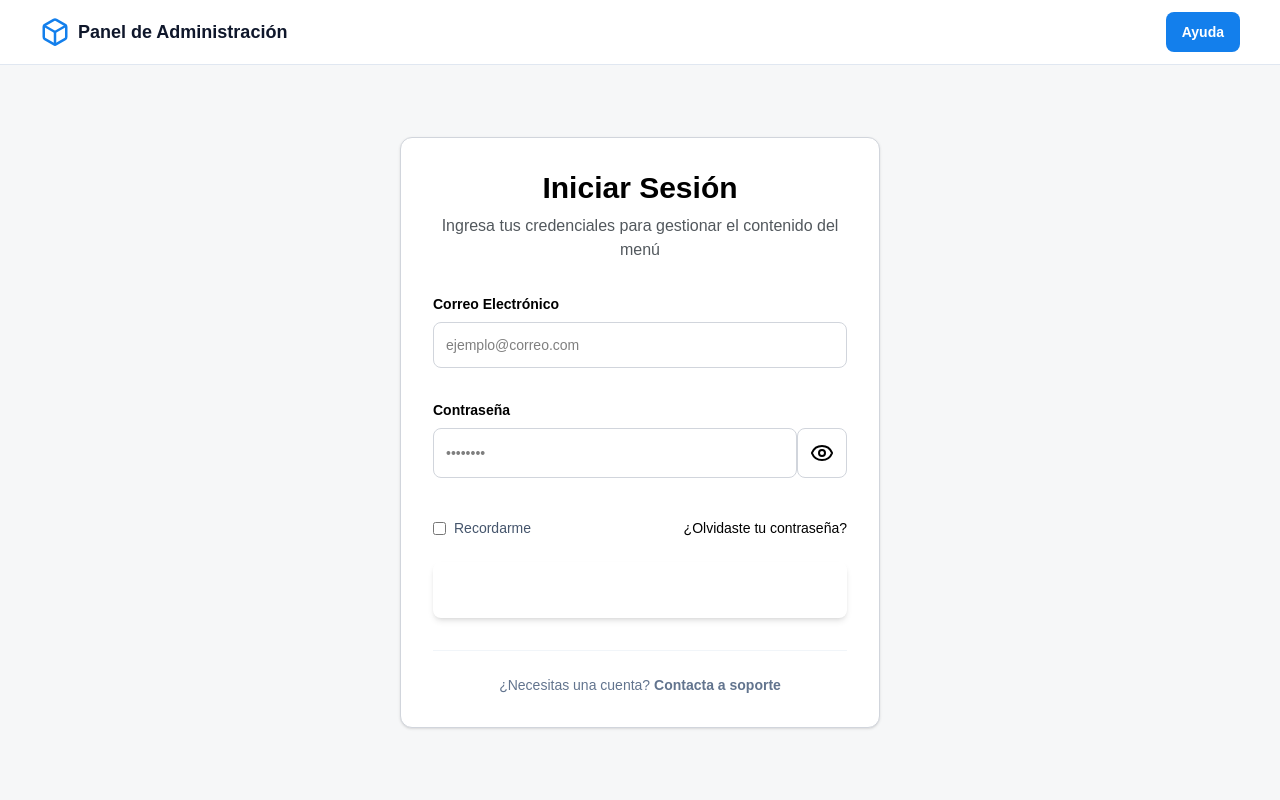
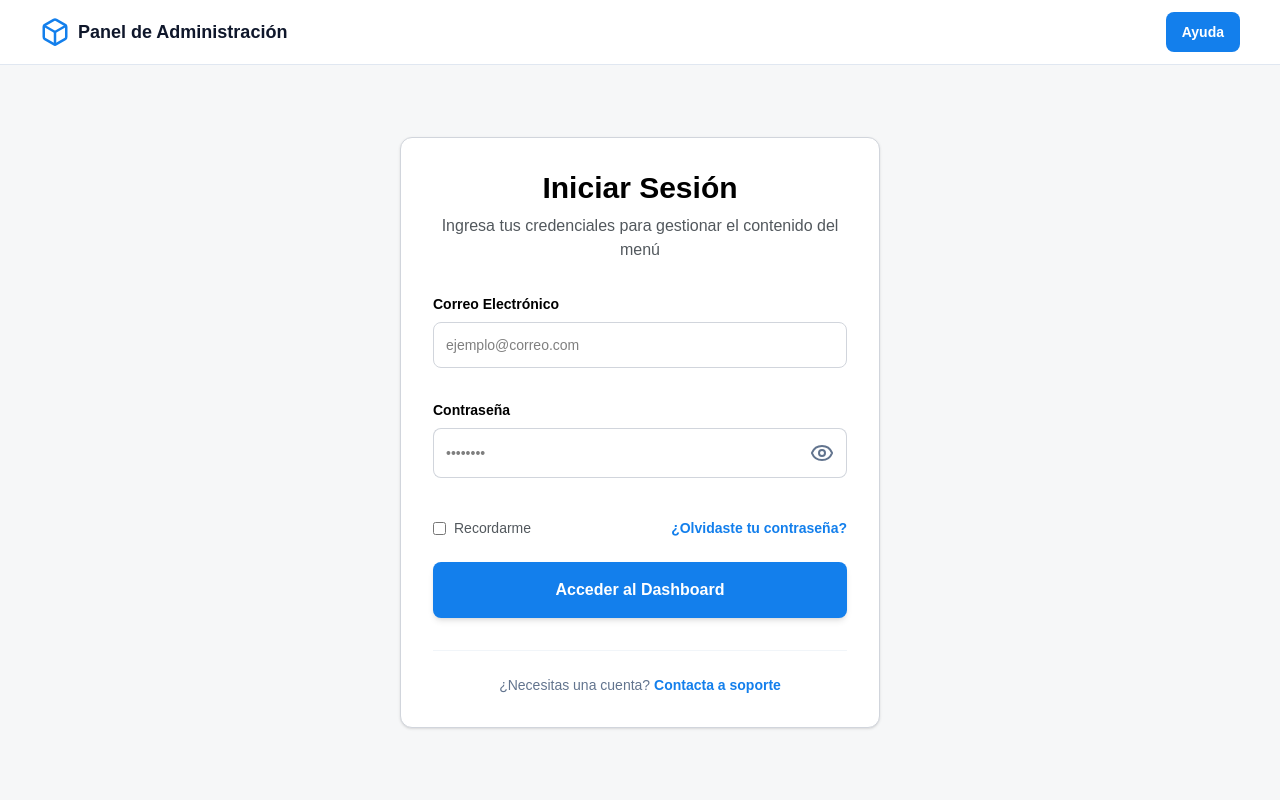
Before and after one commit to CristianTapia/dashboard, a Next.js app: page /login in a window 1280 px wide. Shown: the top 800 px of the page. Built offline with nearby package versions, Linux system fonts and the light colour scheme; no server answers.

Commit message:
Login CSS finished. Missing functionality

```diff
--- a/app/login/page.tsx
+++ b/app/login/page.tsx
@@ -68,49 +68,53 @@ export default function LoginPage() {
                     type="email"
                   />
                 </div>
-                {/* <!-- Password Field --> */}
+                {/* Password */}
                 <div className="flex flex-col gap-2">
                   <label className="dark:text-slate-200 font-semibold text-sm">Contraseña</label>
+
                   <div className="flex w-full rounded-lg">
                     <input
-                      className="flex-1 form-input text-sm bg-[var(--color-foreground)] rounded-lg border border-[var(--color-border-box)] focus:outline-none focus:ring-0 focus:border-[var(--color-button-send)] p-3 mb-4"
+                      className="flex-1 form-input text-sm bg-[var(--color-foreground)] rounded-l-lg border border-r-0 border-[var(--color-border-box)] focus:outline-none focus:ring-0 focus:border-[var(--color-button-send)] p-3 mb-4"
                       placeholder="••••••••"
                       required
                       type="password"
                     />
-                    <div className="cursor-pointer text-sm bg-[var(--color-foreground)] rounded-lg border border-[var(--color-border-box)] p-3 mb-4 ">
-                      <Eye />
+                    <div className="cursor-pointer text-sm bg-[var(--color-foreground)] rounded-r-lg border border-l-0 border-[var(--color-border-box)] p-3 mb-4 ">
+                      <Eye color="#62748E" />
                     </div>
                   </div>
                 </div>
-                {/* <!-- Options Row --> */}
+                {/* Options */}
                 <div className="flex items-center justify-between py-2">
                   <label className="flex items-center gap-2 cursor-pointer group">
                     <input
-                      className="rounded border-slate-300 dark:border-slate-700 text-primary focus:ring-primary bg-white dark:bg-slate-800 transition-all"
+                      className="cursor-pointer rounded border-[var(--color-border-box)] dark:border-slate-700 text-primary focus:ring-primarydark:bg-slate-800 transition-all"
                       type="checkbox"
                     />
-                    <span className="text-sm text-slate-600 dark:text-slate-400 group-hover:text-slate-900 dark:group-hover:text-slate-200 transition-colors">
+                    <span className="text-sm text-[var(--color-txt-secondary)] dark:text-slate-400 group-hover:text-slate-900 dark:group-hover:text-slate-200 transition-colors">
                       Recordarme
                     </span>
                   </label>
-                  <a className="text-sm font-medium text-primary hover:underline" href="#">
+                  <a
+                    className="text-sm text-[var(--color-button-send)] font-semibold text-primary hover:underline"
+                    href="#"
+                  >
                     ¿Olvidaste tu contraseña?
                   </a>
                 </div>
-                {/* <!-- Action Button --> */}
+                {/* Botón */}
                 <button
-                  className="w-full flex cursor-pointer items-center justify-center overflow-hidden rounded-lg h-14 px-5 bg-primary text-white text-base font-bold leading-normal tracking-[0.015em] hover:bg-primary/90 shadow-md shadow-primary/20 active:scale-[0.98] transition-all"
+                  className="w-full bg-[var(--color-button-send)] flex cursor-pointer items-center justify-center rounded-lg h-14 text-white font-bold hover:bg-primary/90 shadow-md shadow-primary/20 active:scale-[0.98] transition-all"
                   type="submit"
                 >
                   <span className="truncate">Acceder al Dashboard</span>
                 </button>
               </form>
-              {/* <!-- Footer Text --> */}
+              {/* Footer */}
               <div className="mt-8 text-center pt-6 border-t border-slate-100 dark:border-slate-800">
                 <p className="text-sm text-slate-500 dark:text-slate-400">
                   ¿Necesitas una cuenta?{" "}
-                  <a className="text-primary font-semibold hover:underline" href="#">
+                  <a className="text-[var(--color-button-send)] font-semibold hover:underline" href="#">
                     Contacta a soporte
                   </a>
                 </p>
```
